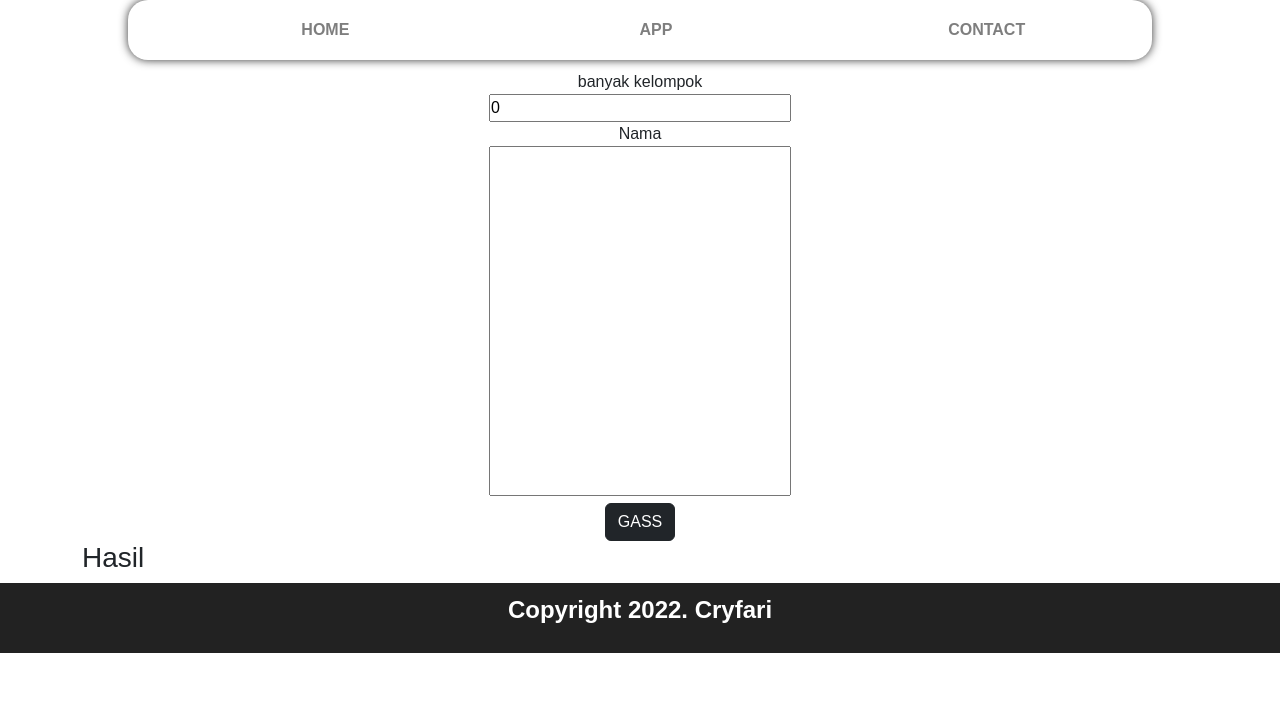
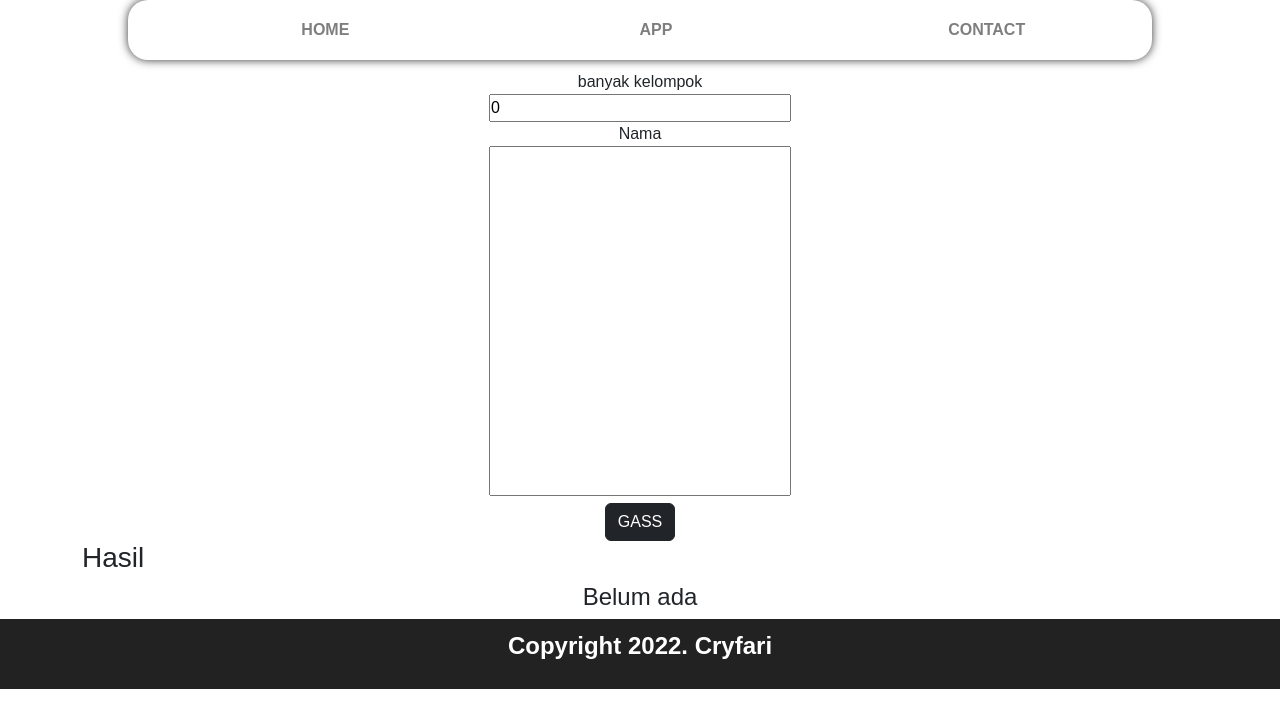
Before and after one commit to RandomKelompok/randomkelompok.github.io, a plain HTML site: page app/app.html in a window 1280 px wide. Drawn offline with nearby package versions, Linux system fonts and the light colour scheme.

Commit message:
tambah teks di output

```diff
--- a/app/app.html
+++ b/app/app.html
@@ -43,7 +43,7 @@
 
             <h3>Hasil</h3>
             <div class="output" id="output">
-
+                    <h4>Belum ada</h4>
             </div>
         </div>
 
```
